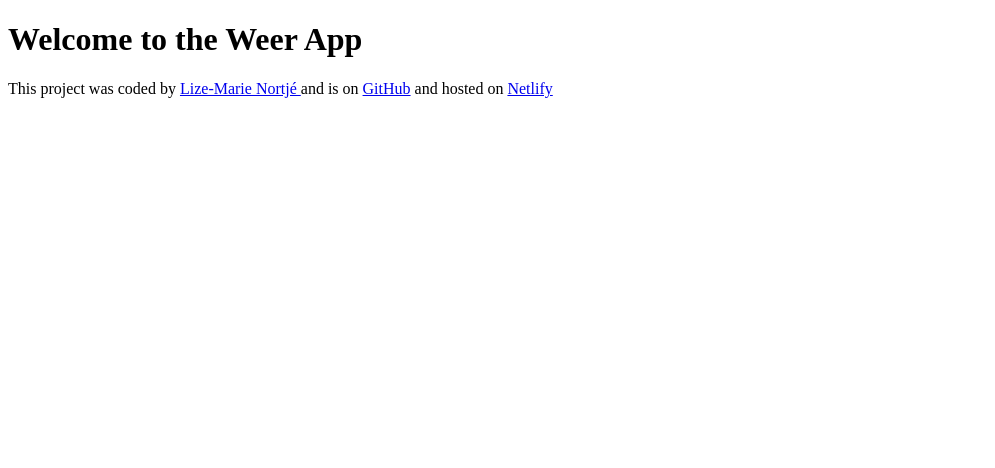
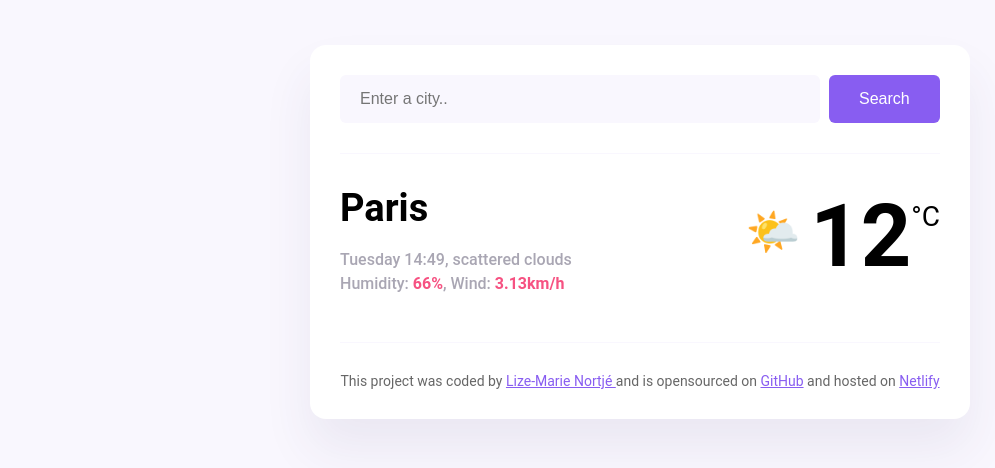
Before and after one commit to Limz-N/NewWeatherApp, a plain HTML site: page index.html in a window 1280 px wide. Shown: the whole page, without its empty margins (0-995 px from the left). Drawn offline with Linux system fonts and the light colour scheme.

Commit message:
Added CSS, changed HTML to add classes

```diff
--- a/index.html
+++ b/index.html
@@ -3,22 +3,53 @@
   <head>
     <meta charset="UTF-8" />
     <meta name="viewport" content="width=device-width, initial-scale=1.0" />
+    <link rel="stylesheet" href="src/style.css" />
     <title>WeerApp</title>
   </head>
   <body>
-    <h1>Welcome to the Weer App</h1>
+    <div class="weather-app">
+      <header>
+        <form class="search-form">
+          <input
+            type="search"
+            placeholder="Enter a city.."
+            required
+            class="search-form-input"
+          />
+          <input type="submit" value="Search" class="search-form-button" />
+        </form>
+      </header>
+      <main>
+        <div class="weather-app-data">
+          <div>
+            <h1 class="weather-app-city">Paris</h1>
+            <p class="weather-app-details">
+              Tuesday 14:49, scattered clouds
+              <br />
+              Humidity: <strong>66%</strong>, Wind: <strong>3.13km/h</strong>
+            </p>
+          </div>
+          <div class="weather-app-temperature-container">
+            <div class="weather-app-icon">🌤️</div>
+            <div class="weather-app-temperature">12</div>
+            <div class="weather-app-unit">°C</div>
+          </div>
+        </div>
+      </main>
+
       <footer>
         This project was coded by
 
         <a href="https://github.com/Limz-N/" target="_blank"
           >Lize-Marie Nortjé
         </a>
-      and is on
+        and is opensourced on
         <a href="https://github.com/Limz-N/NewWeatherApp" target="_blank"
           >GitHub</a
         >
         and hosted on
         <a href="https://the-weer-app.netlify.app/" target="_blank">Netlify</a>
       </footer>
+    </div>
   </body>
 </html>
--- /dev/null
+++ b/src/style.css
@@ -0,0 +1,95 @@
+body {
+  background-color: #f9f7fe;
+  font-family: "Roboto", sans-serif;
+}
+
+a {
+  color: #885df1;
+}
+
+.weather-app {
+  background: white;
+  max-width: 600px;
+  margin: 45px auto;
+  box-shadow: 0 30px 50px rgba(65, 50, 100, 0.08);
+  border-radius: 16px;
+  padding: 30px;
+}
+
+header {
+  border-bottom: 1px solid #f9f7fe;
+  padding: 0 0 30px 0;
+}
+
+.search-form-input {
+  background-color: #f9f7fe;
+  border: none;
+  border-radius: 6px;
+  width: 80%;
+  font-size: 16px;
+  padding: 15px 20px;
+}
+
+.search-form-button {
+  background: #885df1;
+  padding: 15px 30px;
+  border: none;
+  font-size: 16px;
+  margin-left: 5px;
+  border-radius: 6px;
+  color: white;
+}
+
+main {
+  padding: 30px 0;
+}
+
+.weather-app-data {
+  display: flex;
+  justify-content: space-between;
+}
+
+.weather-app-city {
+  margin: 0;
+  font-size: 38px;
+  line-height: 48px;
+}
+
+.weather-app-details {
+  font-size: 16px;
+  color: rgba(39, 33, 66, 0.4);
+  line-height: 24px;
+  font-weight: 500;
+}
+
+.weather-app-details strong {
+  color: #f65282;
+}
+
+.weather-app-temperature-container {
+  display: flex;
+}
+
+.weather-app-icon {
+  font-size: 44px;
+  margin-top: 22px;
+}
+
+.weather-app-temperature {
+  font-size: 88px;
+  margin-left: 10px;
+  font-weight: bold;
+}
+
+.weather-app-unit {
+  margin-top: 16px;
+  font-size: 28px;
+}
+
+footer {
+  border-top: 1px solid #f9f7fe;
+  padding: 30px 0 0 0;
+  text-align: center;
+  font-size: 14px;
+  color: rgba(0, 0, 0, 0.6);
+}
```
Lines whose indentation alone changed are shown as unchanged.
